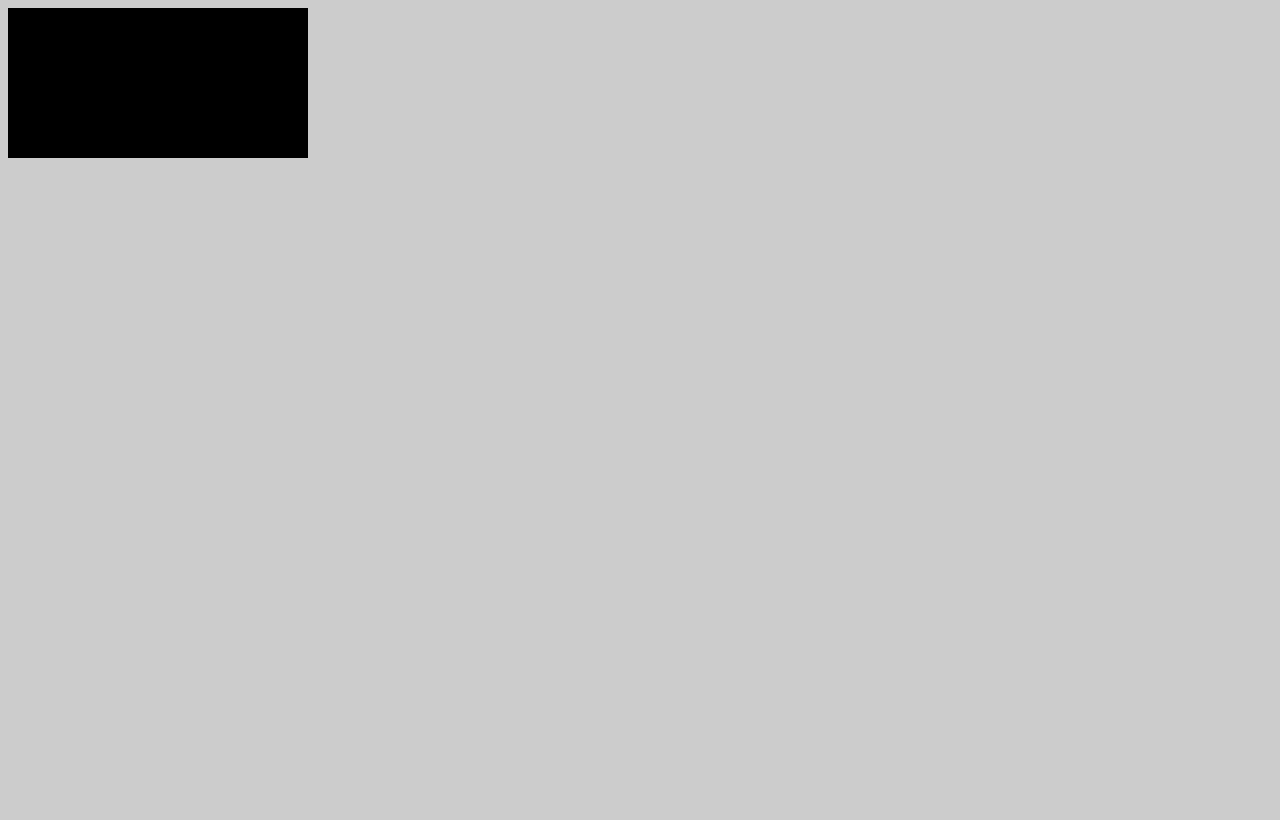
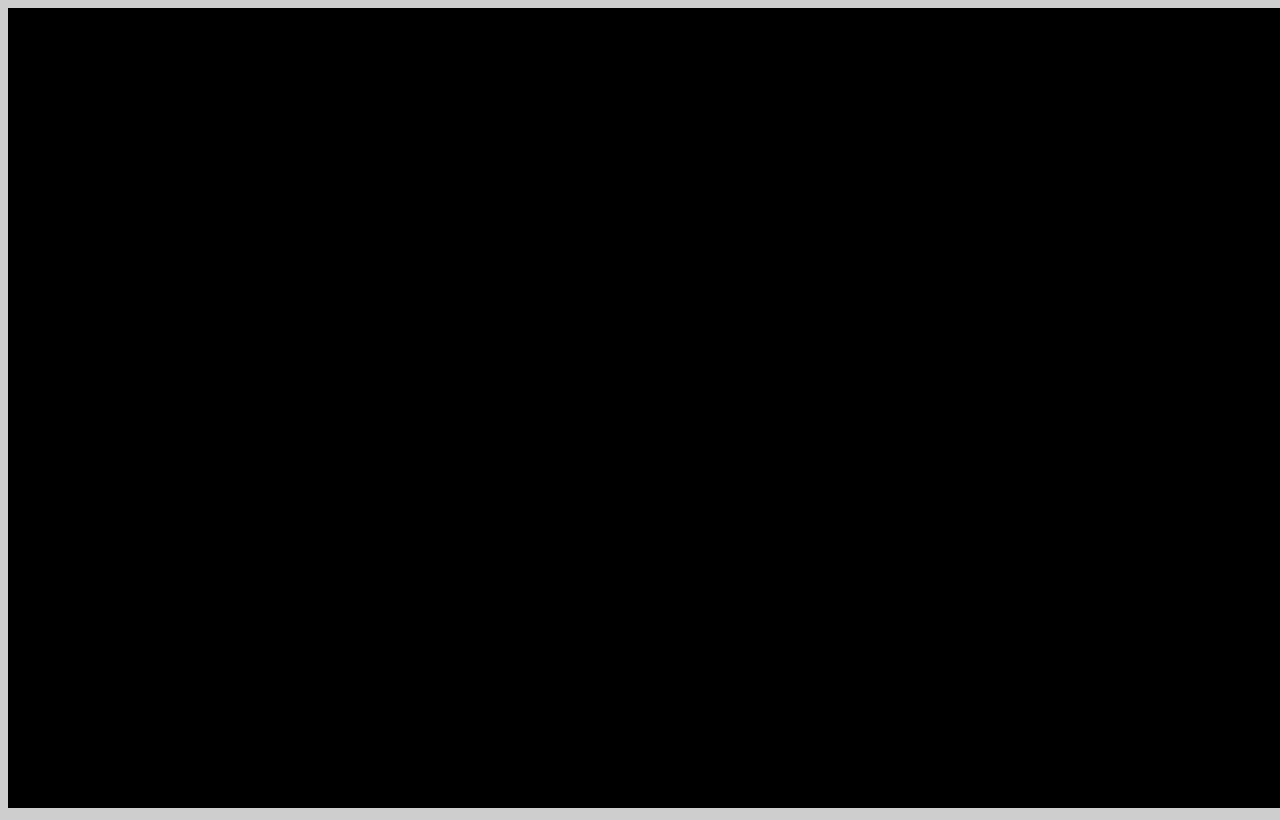
Before and after one commit to Pipsik/dotUniverse, a plain HTML site: page Index.html in a window 1280 px wide. Drawn offline with Linux system fonts and the light colour scheme.

Commit message:
Set canvas width and height

```diff
--- a/Index.html
+++ b/Index.html
@@ -9,9 +9,9 @@
 			<script src="huyna.js"></script>
 		</head>
 		<body oncontextmenu="return false">
-			<!-- <audio autoplay="autoplay">
+			<audio autoplay="autoplay">
 				<source src="music.ogg" type="audio/ogg"></source>
-			</audio> -->
+			</audio>
 			<canvas id="star-canvas">
 			</canvas>
 			<nav class="context-menu" id="context-menu">
--- a/huyna.js
+++ b/huyna.js
@@ -3,6 +3,9 @@ document.addEventListener("DOMContentLoaded", function(){
 		canvas: "#star-canvas",
 		background: "#000"
 	});
+	// set canvas width and height
+	canvas.width  = window.innerWidth;
+	canvas.height = window.innerHeight;
 
 	// context menu initialization
 	var menu = document.querySelector("#context-menu");
```
